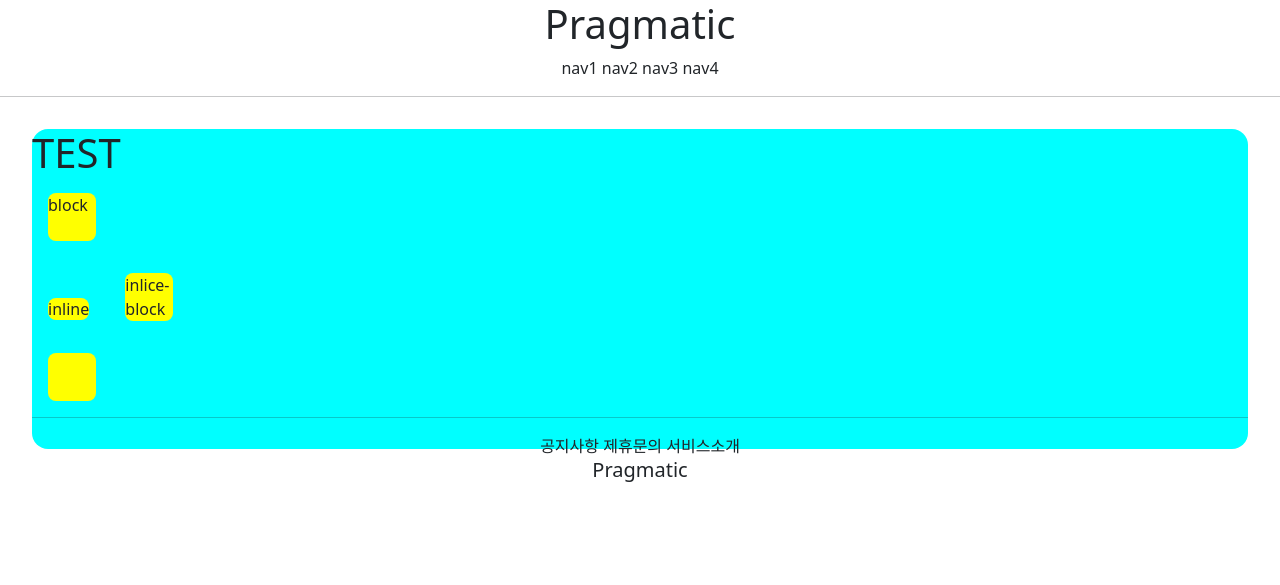
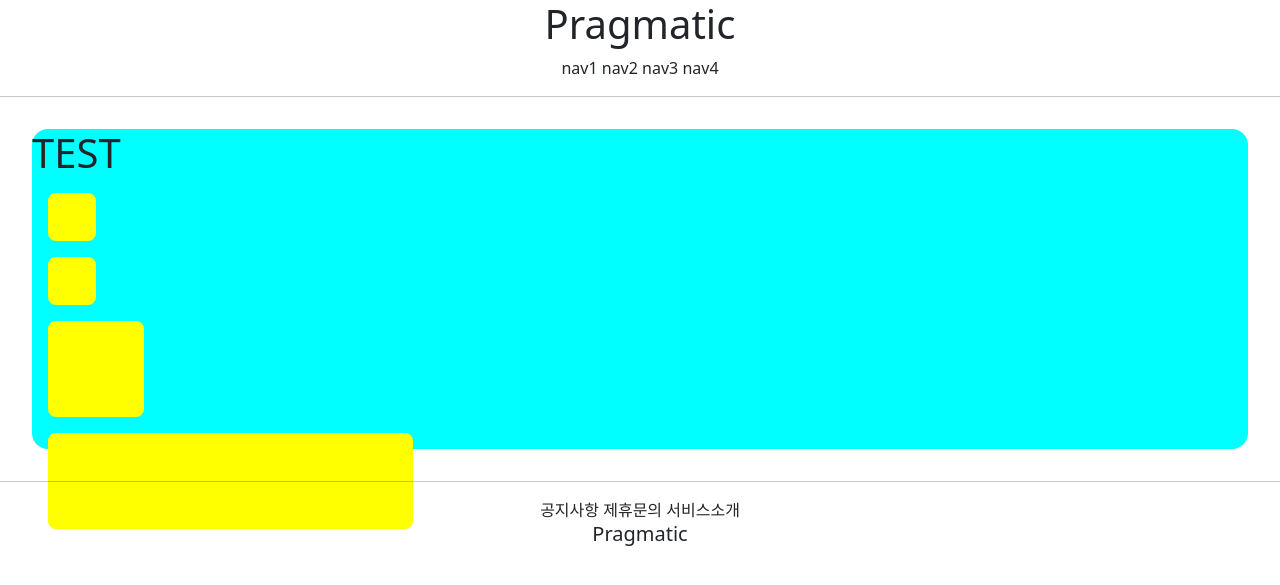
Before and after one commit to plumteri/trial_2, a Django app: page /accounts/hello_world/ in a window 1280 px wide. Shown: the top 585 px of the page. Run offline with Django 3.2, Linux system fonts and the light colour scheme; parts of the project's set-up code (start-up, migrations or seed data) failed here and were passed over.

Commit message:
7/7 2class commit3_trial2

```diff
--- a/accountapp/templates/accountapp/hello_world.html
+++ b/accountapp/templates/accountapp/hello_world.html
@@ -13,14 +13,13 @@
     </style>
 
 
-    <div style="height: 20rem; background-color: aqua; margin: 2rem; border-radius: 1rem;">
+    <div style="height: 20rem; background-color: aqua; margin: 2rem;
+    border-radius: 1rem; font-size: 2rem">
          <h1>TEST</h1>
-    <div class ="testing" style="display:block">block</div>
-    <div class ="testing" style="display:inline">inline</div>
-    <div class ="testing" style="display:inline-block">inlice-block</div>
-    <div class ="testing" style="display:none">none</div>
-    <div class ="testing" </div>
-
+    <div class ="testing" style="height: 48px; width: 48px"></div>
+    <div class ="testing" style="height: 3rem; width: 3rem"></div>
+    <div class ="testing" style="height: 3em; width: 3em"></div>
+    <div class ="testing" style="height: 30%; width: 30%"></div>
     </div>
 
 
--- a/static/base.css
+++ b/static/base.css
@@ -3,7 +3,7 @@
 }
 
 .pragmatic_header_bottom{
-    "margin-bottom: 2rem 0"
+    "margin-bottom: 1.5rem 0"
 }
 
 .pragmatic_footer_logo{
@@ -11,5 +11,5 @@
 }
 
 .pragmatic_footer_bottom{
-       "margin-top: 2rem;"
+       "margin-top: 1.5rem 0;"
 }
```
